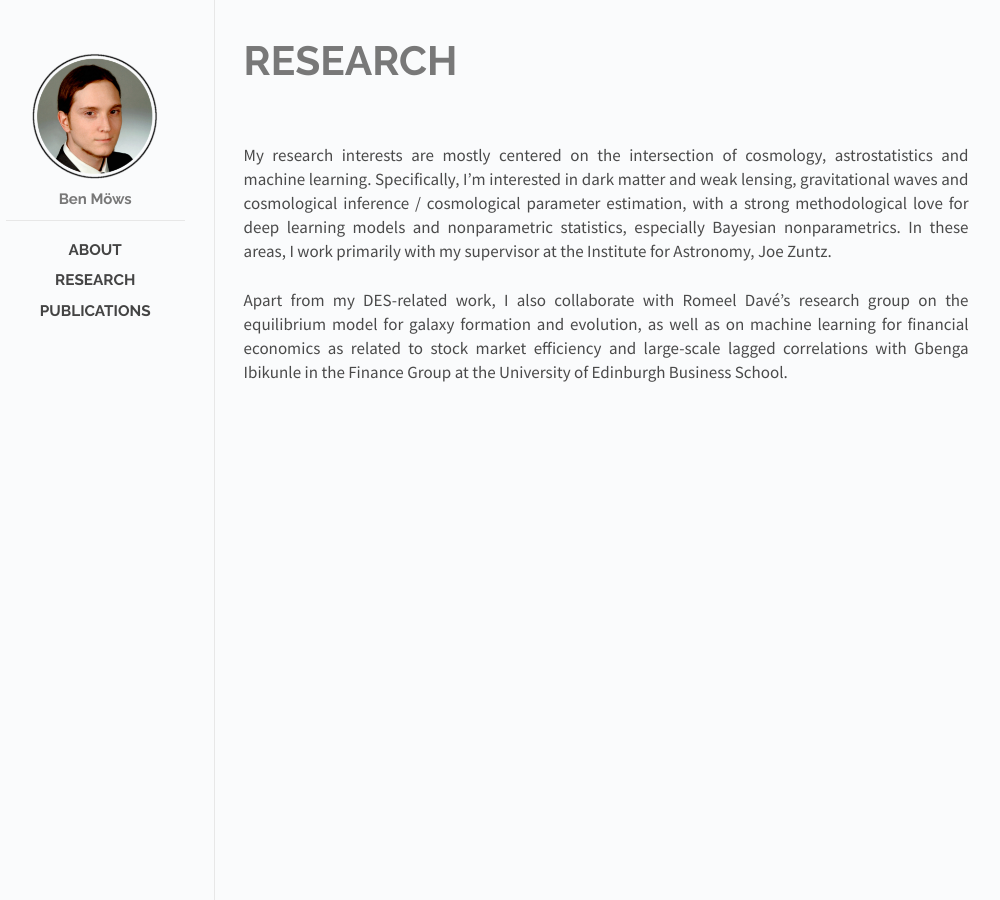
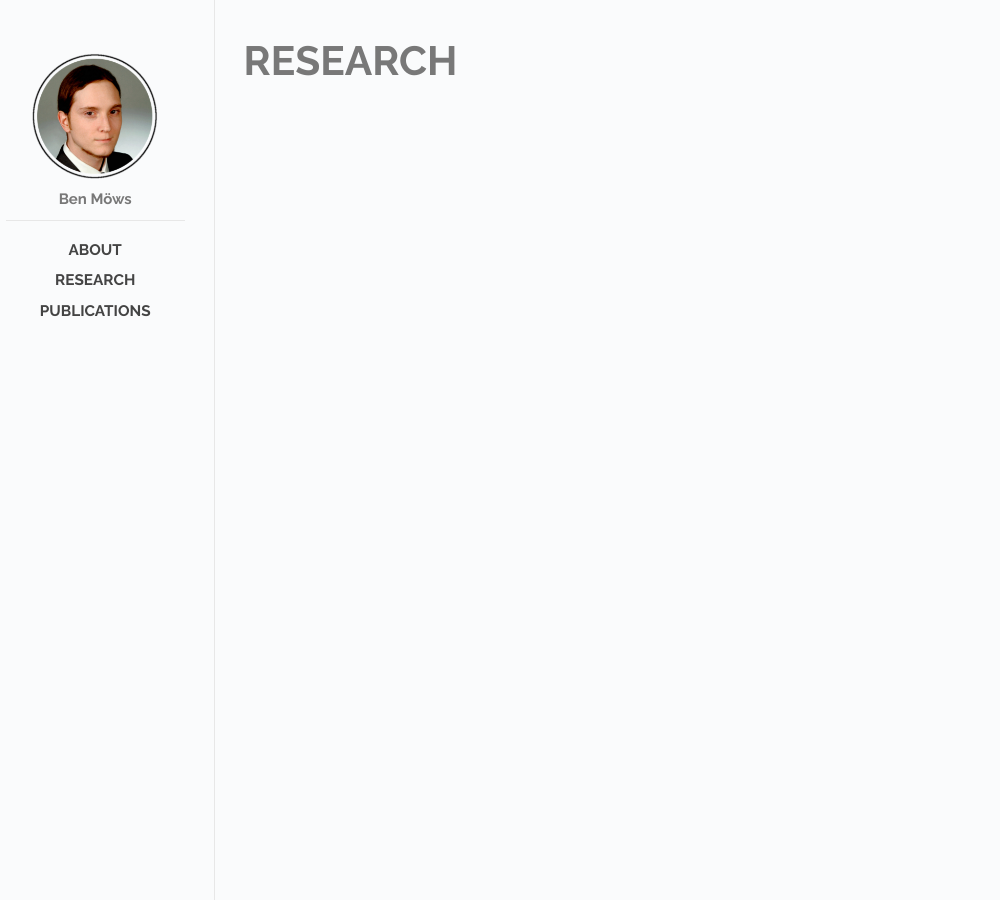
Before and after one commit to moews/moews.github.io, a Jekyll site: the page built from _posts/2017-03-26-research.md, in a window 1280 px wide. Shown: the whole page, without its empty margins (144-1144 px from the left). Built offline with Jekyll 4.4.1, drawn with Linux system fonts in a browser that asks for light colours.

Commit message:
Update 2017-03-26-research.md

```diff
--- a/_posts/2017-03-26-research.md
+++ b/_posts/2017-03-26-research.md
@@ -5,8 +5,3 @@ date: 2017-03-26 12:00:00
 cover: cover.jpg
 categories: posts
 ---
-
-<br><br>
-My research interests are mostly centered on the intersection of cosmology, astrostatistics and machine learning. Specifically, I'm interested in dark matter and weak lensing, gravitational waves and cosmological inference / cosmological parameter estimation, with a strong methodological love for deep learning models and nonparametric statistics, especially Bayesian nonparametrics. In these areas, I work primarily with my supervisor at the Institute for Astronomy, Joe Zuntz.
-
-Apart from my DES-related work, I also collaborate with Romeel Davé's research group on the equilibrium model for galaxy formation and evolution, as well as on machine learning for financial economics as related to stock market efficiency and large-scale lagged correlations with Gbenga Ibikunle in the Finance Group at the University of Edinburgh Business School.
```
